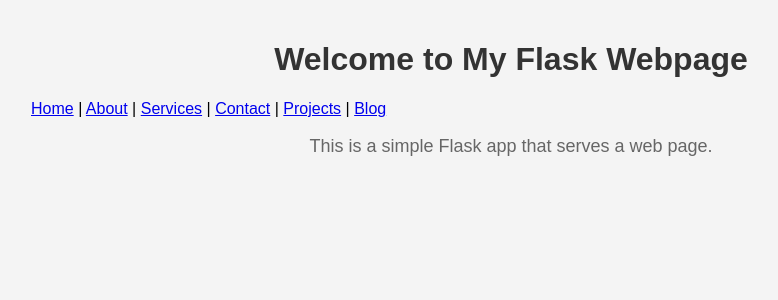
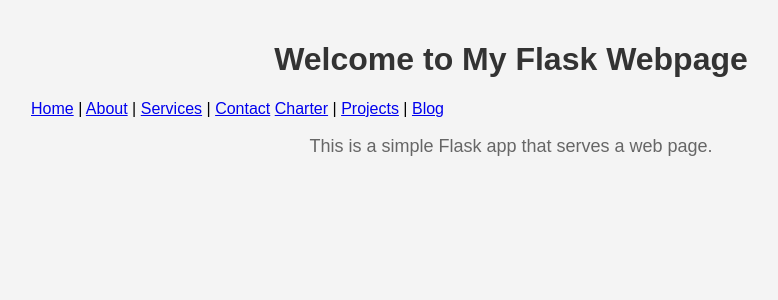
Before and after one commit to worleynm/ITManagementGroup3, a Flask app: page / in a window 1280 px wide. Shown: the top 300 px of the page, without its empty margins (129-907 px from the left). Run offline with Flask 3, Linux system fonts and the light colour scheme.

Commit message:
added charter page

```diff
--- a/Templates/index.html
+++ b/Templates/index.html
@@ -34,7 +34,8 @@
             <a href="/">Home</a> |
             <a href="/about">About</a> |
             <a href="/services">Services</a> |
-            <a href="/contact">Contact</a> |
+            <a href="/contact">Contact</a>
+            <a href="/charter">Charter</a> |
             <a href="/projects">Projects</a> |
             <a href="/blog">Blog</a>
         </nav>
```
